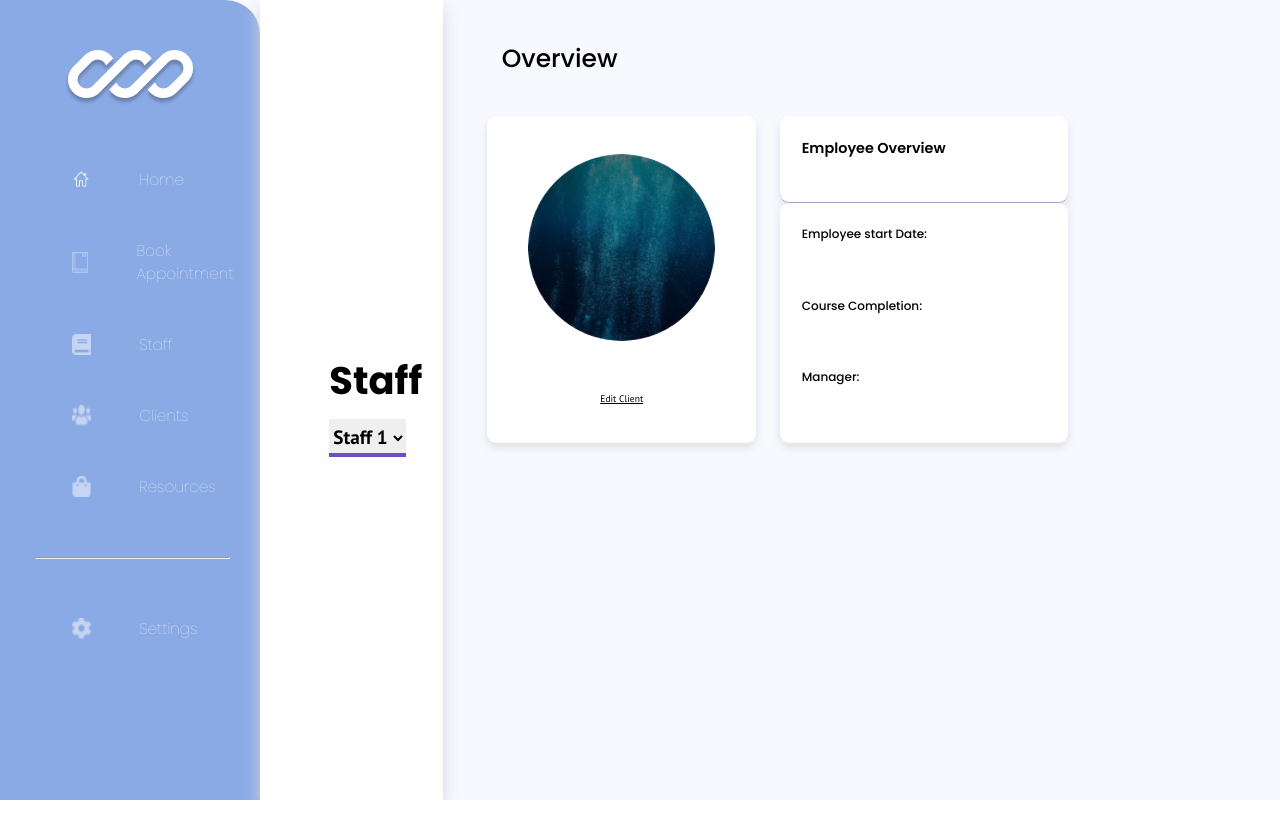
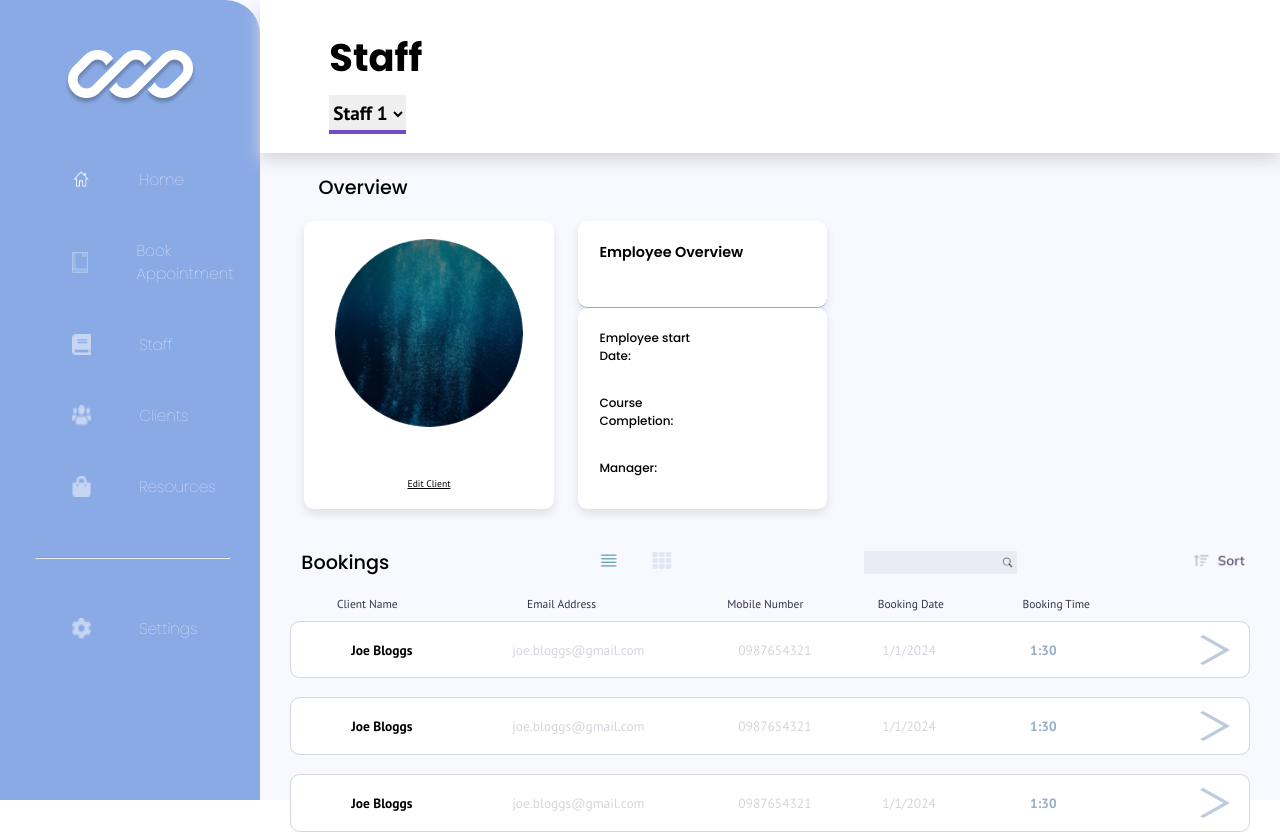
Before and after one commit to nology-tech/verde-client-project, a React (Vite) app: page /staff in a window 1280 px wide. Shown: the top 833 px of the page. Before the commit the page ends 800 px from the top, so only its background shows below. Built offline with nearby package versions, Linux system fonts and the light colour scheme.

Commit message:
continued with styling and started working on dropdown filtering logic

```diff
--- a/src/components/Header/Header.tsx
+++ b/src/components/Header/Header.tsx
@@ -1,3 +1,4 @@
+import { ChangeEventHandler } from "react";
 import logo from "../../assets/images/logo.png";
 import { StaffList } from "../../data/StaffNavList";
 import Button from "../Button/Button";
@@ -11,7 +12,7 @@ type HeaderProps = {
   buttonLabel: string;
   buttonVariant: "yellow" | "purple";
   dropdownOption: boolean;
-  onChange?: () => void;
+  onChange?: ChangeEventHandler<HTMLSelectElement>;
 };
 
 const Header = ({
@@ -32,7 +33,7 @@ const Header = ({
       {dropdownOption && (
         <select className={`header__dropdown`} name="staff" id="stafflist" onChange={onChange}>
           {StaffList.map(staff =>
-          <option className={`header___dropdown--options`} value={`${staff.name}`} >{`${staff.name}`} </option>
+          <option key={staff.id} className={`header___dropdown--options`} value={`${staff.name}`} >{`${staff.name}`} </option>
             )}
         </select>
       )}
--- a/src/components/ProfilePicture/ProfilePicture.scss
+++ b/src/components/ProfilePicture/ProfilePicture.scss
@@ -59,8 +59,9 @@
 
 @media screen and (min-width: $desktop-breakpoint) {
   .profile {
-    margin: 1.25rem;
-    width: 14rem;
-    height: 17rem;
+
+    margin: 0 1.25rem;
+    width: 13rem;
+    height: 15rem;
   }
 }
--- a/src/components/StaffBookingList/StaffBookingList.scss
+++ b/src/components/StaffBookingList/StaffBookingList.scss
@@ -32,13 +32,20 @@
 @media screen and (min-width: $desktop-breakpoint) {
     .booking-list{
         &__titles{
+
             display: grid;
             grid-template-columns: 1fr 2fr 1fr 1fr 1fr 1fr;
             gap: 2.5rem;
 
+
             &--spheadings{
             margin-left: 1rem;
+
+            }
+            p{
+                font-size: 0.6rem;
             }
         }
+
     }
-}
+    }
--- a/src/components/StaffBookingList/StaffBookingList.tsx
+++ b/src/components/StaffBookingList/StaffBookingList.tsx
@@ -19,6 +19,7 @@ const StaffBookingList = ({bookings, variant} : StaffBookingListProps) => {
             </div>
             {bookings.map((booking) =>
                 <StaffBookingCard
+                key={booking.id}
                 id={booking.id}
                 clientName={booking.clientName}
                 email={booking.emailAddress}
--- a/src/components/StaffProfileCard/StaffProfileCard.scss
+++ b/src/components/StaffProfileCard/StaffProfileCard.scss
@@ -98,12 +98,12 @@
   .staffcard {
     display: flex;
     flex-direction: row;
-    height: 18rem;
+    height: 16rem;
   }
 
   .card-container {
-    width: 15rem;
-    height: 17rem;
+    width: 13rem;
+    height: 15rem;
 
     .description {
       text-align: start;
--- a/src/pages/Staff/Staff.scss
+++ b/src/pages/Staff/Staff.scss
@@ -16,25 +16,29 @@
 @media screen and (min-width: $desktop-breakpoint) {
 
 
+
+
     .profile--section {
         display: flex;
         flex-direction: column;
-        padding: 30px 20px;
+        padding: 10px 20px;
+        display: unset;
 
         &__heading{
-            font-size: 1.3rem;
+            font-size: 1rem;
             margin-left: 2rem;
             font-weight: 500;
             width: 5rem;
-            height: 3rem;
+
         }
     }
 
     .booking{
         padding: 10px 20px;
+        display: unset;
 
         &__staff{
-            font-size: 1.3rem;
+            font-size: 1rem;
             font-weight: 500;
             width: 5rem;
         }
@@ -43,6 +47,7 @@
             display: flex;
             justify-content: space-between;
             align-items: center;
+            padding:0 0.6rem;
 
             &--buttons{
                 background-color: transparent;
@@ -50,12 +55,31 @@
             }
 
             &--icons{
-                height: 1.5rem;
+                height: 1rem;
             }
 
             &--input{
-                height: 1.5rem;
+                border:none;
+                outline: none;
+                width: 100%;
+                height: 1.2rem;
+                background-color:  #EBEBF5
+                ;
             }
+
+            &--icon{
+                height:0.6rem;
+                position:absolute;
+                padding-right: 0.2rem;;
+            }
+        }
+        .search-bar {
+            display: flex;
+            align-items: center;
+            justify-content: flex-end;
+
+
+
         }
     }
 
--- a/src/pages/Staff/Staff.tsx
+++ b/src/pages/Staff/Staff.tsx
@@ -11,15 +11,28 @@ import { StaffBookingsList } from "../../data/StaffBookingsList";
 import Justify from "../../assets/images/bi-justify.png";
 import Justify_alt from "../../assets/images/bi-grid-3x3-gap-fill.png";
 import Sort from "../../assets/images/sort.png";
+import Search from "../../assets/images/search.png"
+import { ChangeEvent, useState } from "react";
 
 type StaffProps = {
   variant: "light" | "dark";
 };
 
+
+
+
 const Staff = ({ variant }: StaffProps) => {
+  const [dropDown, setDropDown] = useState<string>("Staff 1")
+
+  const handleDropDown = (event:ChangeEvent<HTMLSelectElement>) => {
+    setDropDown(event.currentTarget.value)
+    console.log(dropDown)
+  }
+
   return (
       <Layout>
         <NavBar variant={variant} />
+        <main className={`main main--${variant}`}>
         <Header
             title={"Staff"}
             variant={"light"}
@@ -27,14 +40,15 @@ const Staff = ({ variant }: StaffProps) => {
             buttonLabel={""}
             buttonVariant={"yellow"}
             dropdownOption={true}
+            onChange={handleDropDown}
           />
-        <main className={`main main--${variant}`}>
+
           <section className="profile--section">
             <h1 className="profile--section__heading">Overview</h1>
             <StaffProfileCard
               staff={{
                 id: 0,
-                name: "",
+                name:"",
                 start: "",
                 courseEnd: "",
                 manager: "",
@@ -52,7 +66,10 @@ const Staff = ({ variant }: StaffProps) => {
               <button className="booking__menu--buttons"><img className="booking__menu--icons" src={Justify} /></button>
               <button className="booking__menu--buttons"><img className="booking__menu--icons" src={Justify_alt} /></button>
               </div>
+              <div className="search-bar">
               <input className="booking__menu--input" type="text"></input>
+              <img className= "booking__menu--icon" src={Search}></img>
+              </div>
               <button className="booking__menu--buttons"><img className="booking__menu--icons" src={Sort} /></button>
             </div>
             <StaffBookingList bookings={StaffBookingsList} variant={"light"} />
```
